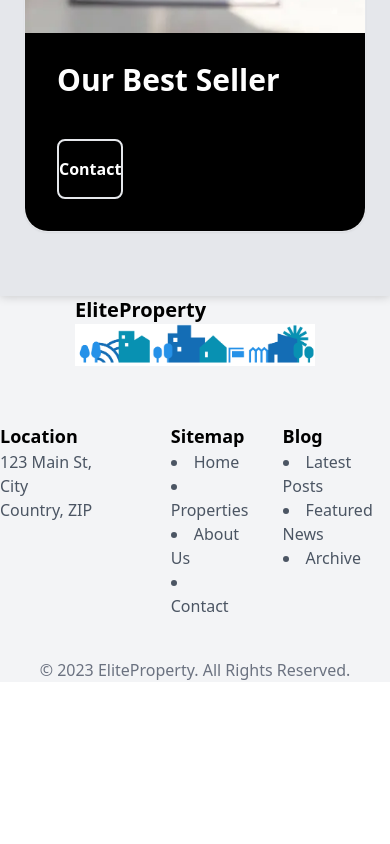
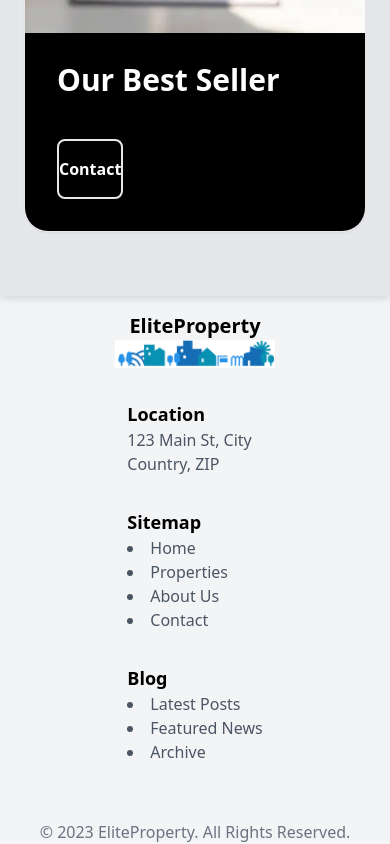
Before and after one commit to aswin071/EliteProperty-Frontend, a React (Create React App) app: page / in a window 390 px wide. Shown: the part 1870-2714 px from the top of the page. Before the commit the page ends 2552 px from the top, so only its background shows below. Built offline with nearby package versions, Linux system fonts and the light colour scheme; no server answers; what @react-pdf/renderer would draw is missing.

Commit message:
Footer responsive

```diff
--- a/src/components/Layout/Footer.jsx
+++ b/src/components/Layout/Footer.jsx
@@ -5,24 +5,23 @@ export function Footer() {
   const currentYear = new Date().getFullYear();
 
   return (
-    <footer className="bg-gray-100 ">
-      <div className="container mx-auto flex flex-col lg:flex-row justify-between items-center">
-        <div className="mb-4 lg:mb-0">
-        <h1 className="text-xl font-semibold">EliteProperty</h1>
+    <footer className="bg-gray-100">
+      <div className="container mx-auto flex flex-col lg:flex-row justify-between items-center p-4 lg:p-8">
+        <div className="mb-4 lg:mb-0 text-center lg:text-left"> {/* Center align on small screens */}
+          <h1 className="text-xl lg:text-2xl font-semibold">EliteProperty</h1>
           <img
             src={footerimage}
             alt="End of Footer"
-            className="w-60"
+            className="w-40 lg:w-60"
           />
-
         </div>
-        <div className="flex space-x-8 mb-4 lg:mb-0">
-          <div className="pt-10 mr-10"> {/* Added margin to this container */}
+        <div className="flex flex-col lg:flex-row space-y-4 lg:space-y-0 lg:space-x-8">
+          <div className="pt-4 lg:pt-0"> {/* Added padding to this container */}
             <h2 className="text-lg font-semibold">Location</h2>
             <p className="text-gray-600">123 Main St, City</p>
             <p className="text-gray-600">Country, ZIP</p>
           </div>
-          <div className="pt-10 mr-10"> {/* Added margin to this container */}
+          <div className="pt-4 lg:pt-0"> {/* Added padding to this container */}
             <h2 className="text-lg font-semibold">Sitemap</h2>
             <ul className="list-disc list-inside text-gray-600">
               <li><a href="#">Home</a></li>
@@ -31,7 +30,7 @@ export function Footer() {
               <li><a href="#">Contact</a></li>
             </ul>
           </div>
-          <div className='pt-10 mr-10'> {/* Added margin to this container */}
+          <div className="pt-4 lg:pt-0"> {/* Added padding to this container */}
             <h2 className="text-lg font-semibold">Blog</h2>
             <ul className="list-disc list-inside text-gray-600">
               <li><a href="#">Latest Posts</a></li>
@@ -40,7 +39,7 @@ export function Footer() {
             </ul>
           </div>
         </div>
-        <div className="flex space-x-4">
+        <div className="flex space-x-4 mt-4 lg:mt-0"> {/* Added margin-top on small screens */}
           <a href="#" className="text-2xl text-gray-500 hover:text-blue-600 transition-colors">
             <i className="fab fa-facebook"></i>
           </a>
```
